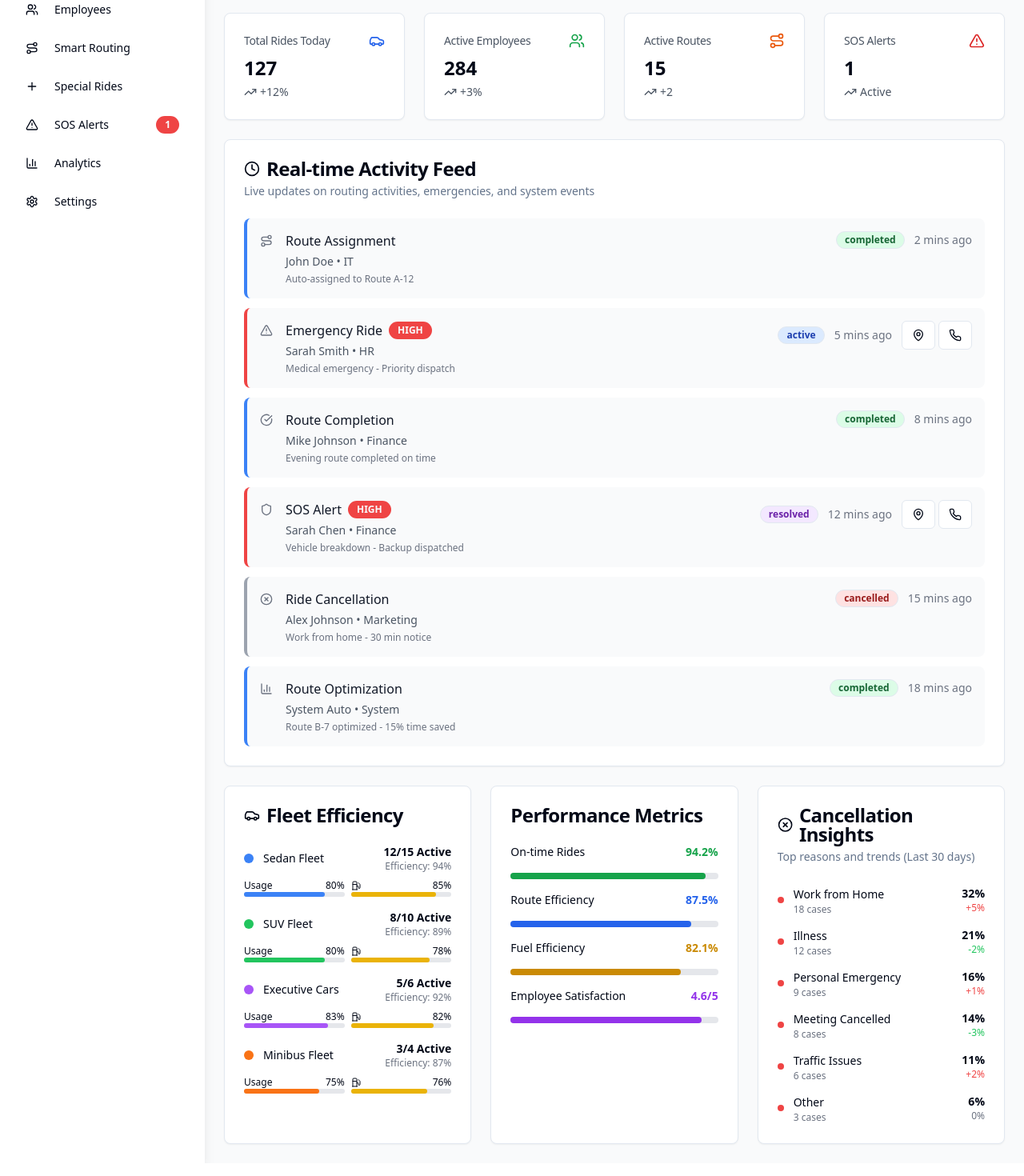
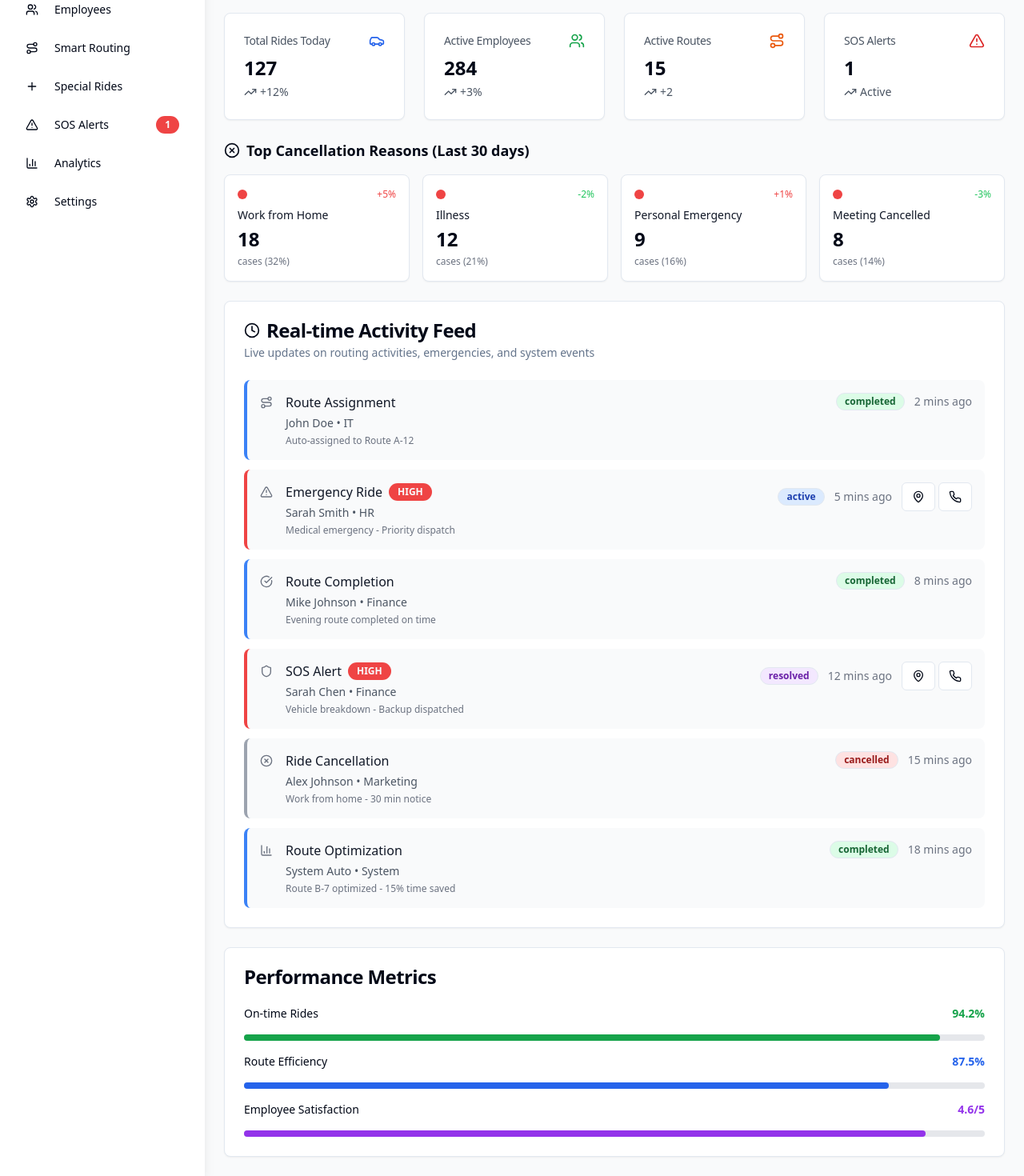
Before and after one commit to jatingupta15/fleetiqadmindashboard, a React (Vite) app: page /dashboard in a window 1280 px wide. Shown: the part 141-1611 px from the top of the page at 80% size. Built offline with nearby package versions, Linux system fonts and the light colour scheme; sample sign-in values are in the browser's storage.

Commit message:
feat: Dashboard UI updates
Removed fleet efficiency and fuel efficiency metrics from the dashboard.  Reformatted cancellation insights into four cards at the top.

```diff
--- a/src/pages/Dashboard.tsx
+++ b/src/pages/Dashboard.tsx
@@ -26,6 +26,14 @@ const Dashboard = () => {
     { title: 'Active Employees', value: '284', change: '+3%', icon: Users, color: 'text-green-600' },
     { title: 'Active Routes', value: '15', change: '+2', icon: Route, color: 'text-orange-600' },
     { title: 'SOS Alerts', value: '1', change: 'Active', icon: AlertTriangle, color: 'text-red-600' },
+  ];
+
+  // Top cancellation reasons for smaller cards
+  const topCancellationReasons = [
+    { reason: 'Work from Home', count: 18, percentage: 32, trend: '+5%', color: 'text-blue-600' },
+    { reason: 'Illness', count: 12, percentage: 21, trend: '-2%', color: 'text-green-600' },
+    { reason: 'Personal Emergency', count: 9, percentage: 16, trend: '+1%', color: 'text-orange-600' },
+    { reason: 'Meeting Cancelled', count: 8, percentage: 14, trend: '-3%', color: 'text-purple-600' },
   ];
 
   const recentActivity = [
@@ -91,15 +99,6 @@ const Dashboard = () => {
     },
   ];
 
-  const cancellationStats = [
-    { reason: 'Work from Home', count: 18, percentage: 32, trend: '+5%' },
-    { reason: 'Illness', count: 12, percentage: 21, trend: '-2%' },
-    { reason: 'Personal Emergency', count: 9, percentage: 16, trend: '+1%' },
-    { reason: 'Meeting Cancelled', count: 8, percentage: 14, trend: '-3%' },
-    { reason: 'Traffic Issues', count: 6, percentage: 11, trend: '+2%' },
-    { reason: 'Other', count: 3, percentage: 6, trend: '0%' },
-  ];
-
   const getStatusColor = (status: string) => {
     switch (status) {
       case 'active': return 'bg-blue-100 text-blue-800';
@@ -158,6 +157,31 @@ const Dashboard = () => {
         })}
       </div>
 
+      {/* Top Cancellation Reasons - 4 Cards */}
+      <div>
+        <h2 className="text-lg font-semibold mb-4 flex items-center">
+          <XCircle className="w-5 h-5 mr-2" />
+          Top Cancellation Reasons (Last 30 days)
+        </h2>
+        <div className="grid grid-cols-1 md:grid-cols-2 lg:grid-cols-4 gap-4">
+          {topCancellationReasons.map((reason, index) => (
+            <Card key={index} className="hover:shadow-lg transition-shadow">
+              <CardContent className="p-4">
+                <div className="flex items-center justify-between mb-2">
+                  <div className="w-3 h-3 rounded-full bg-red-500"></div>
+                  <div className={`text-xs font-medium ${reason.trend.startsWith('+') ? 'text-red-500' : reason.trend.startsWith('-') ? 'text-green-500' : 'text-gray-500'}`}>
+                    {reason.trend}
+                  </div>
+                </div>
+                <div className="text-sm font-medium text-gray-900 mb-1">{reason.reason}</div>
+                <div className="text-2xl font-bold mb-1">{reason.count}</div>
+                <div className="text-xs text-gray-500">cases ({reason.percentage}%)</div>
+              </CardContent>
+            </Card>
+          ))}
+        </div>
+      </div>
+
       {/* Recent Activity */}
       <Card>
         <CardHeader>
@@ -214,68 +238,9 @@ const Dashboard = () => {
         </CardContent>
       </Card>
 
-      {/* Enhanced Stats Grid */}
-      <div className="grid grid-cols-1 lg:grid-cols-3 gap-6">
-        {/* Fleet Utilization - More Detailed */}
-        <Card>
-          <CardHeader>
-            <CardTitle className="flex items-center">
-              <Car className="w-5 h-5 mr-2" />
-              Fleet Efficiency
-            </CardTitle>
-          </CardHeader>
-          <CardContent>
-            <div className="space-y-4">
-              {[
-                { type: 'Sedan Fleet', active: 12, total: 15, efficiency: '94%', fuel: '85%', color: 'bg-blue-500' },
-                { type: 'SUV Fleet', active: 8, total: 10, efficiency: '89%', fuel: '78%', color: 'bg-green-500' },
-                { type: 'Executive Cars', active: 5, total: 6, efficiency: '92%', fuel: '82%', color: 'bg-purple-500' },
-                { type: 'Minibus Fleet', active: 3, total: 4, efficiency: '87%', fuel: '76%', color: 'bg-orange-500' },
-              ].map((fleet) => (
-                <div key={fleet.type} className="space-y-2">
-                  <div className="flex items-center justify-between">
-                    <div className="flex items-center space-x-3">
-                      <div className={`w-3 h-3 rounded-full ${fleet.color}`}></div>
-                      <span className="text-sm font-medium">{fleet.type}</span>
-                    </div>
-                    <div className="text-right">
-                      <div className="text-sm font-bold">{fleet.active}/{fleet.total} Active</div>
-                      <div className="text-xs text-gray-500">Efficiency: {fleet.efficiency}</div>
-                    </div>
-                  </div>
-                  <div className="flex space-x-2">
-                    <div className="flex-1">
-                      <div className="flex items-center justify-between text-xs">
-                        <span>Usage</span>
-                        <span>{Math.round((fleet.active / fleet.total) * 100)}%</span>
-                      </div>
-                      <div className="w-full bg-gray-200 rounded-full h-1.5">
-                        <div
-                          className={`h-1.5 rounded-full ${fleet.color}`}
-                          style={{ width: `${(fleet.active / fleet.total) * 100}%` }}
-                        ></div>
-                      </div>
-                    </div>
-                    <div className="flex-1">
-                      <div className="flex items-center justify-between text-xs">
-                        <Fuel className="w-3 h-3" />
-                        <span>{fleet.fuel}</span>
-                      </div>
-                      <div className="w-full bg-gray-200 rounded-full h-1.5">
-                        <div
-                          className="bg-yellow-500 h-1.5 rounded-full"
-                          style={{ width: fleet.fuel }}
-                        ></div>
-                      </div>
-                    </div>
-                  </div>
-                </div>
-              ))}
-            </div>
-          </CardContent>
-        </Card>
-
-        {/* Today's Performance */}
+      {/* Simplified Stats Grid - Only Performance Metrics */}
+      <div className="grid grid-cols-1 lg:grid-cols-1 gap-6">
+        {/* Today's Performance - Updated without fuel efficiency */}
         <Card>
           <CardHeader>
             <CardTitle>Performance Metrics</CardTitle>
@@ -299,14 +264,6 @@ const Dashboard = () => {
               </div>
 
               <div className="flex justify-between items-center">
-                <span className="text-sm font-medium">Fuel Efficiency</span>
-                <span className="text-sm font-bold text-yellow-600">82.1%</span>
-              </div>
-              <div className="w-full bg-gray-200 rounded-full h-2">
-                <div className="bg-yellow-600 h-2 rounded-full w-[82%]"></div>
-              </div>
-
-              <div className="flex justify-between items-center">
                 <span className="text-sm font-medium">Employee Satisfaction</span>
                 <span className="text-sm font-bold text-purple-600">4.6/5</span>
               </div>
@@ -316,40 +273,6 @@ const Dashboard = () => {
             </div>
           </CardContent>
         </Card>
-
-        {/* Cancellation Analytics */}
-        <Card>
-          <CardHeader>
-            <CardTitle className="flex items-center">
-              <XCircle className="w-5 h-5 mr-2" />
-              Cancellation Insights
-            </CardTitle>
-            <CardDescription>
-              Top reasons and trends (Last 30 days)
-            </CardDescription>
-          </CardHeader>
-          <CardContent>
-            <div className="space-y-3">
-              {cancellationStats.map((stat, index) => (
-                <div key={index} className="flex items-center justify-between">
-                  <div className="flex items-center space-x-3">
-                    <div className="w-2 h-2 rounded-full bg-red-500"></div>
-                    <div>
-                      <span className="text-sm font-medium">{stat.reason}</span>
-                      <div className="text-xs text-gray-500">{stat.count} cases</div>
-                    </div>
-                  </div>
-                  <div className="text-right">
-                    <div className="text-sm font-bold">{stat.percentage}%</div>
-                    <div className={`text-xs ${stat.trend.startsWith('+') ? 'text-red-500' : stat.trend.startsWith('-') ? 'text-green-500' : 'text-gray-500'}`}>
-                      {stat.trend}
-                    </div>
-                  </div>
-                </div>
-              ))}
-            </div>
-          </CardContent>
-        </Card>
       </div>
     </div>
   );
```
